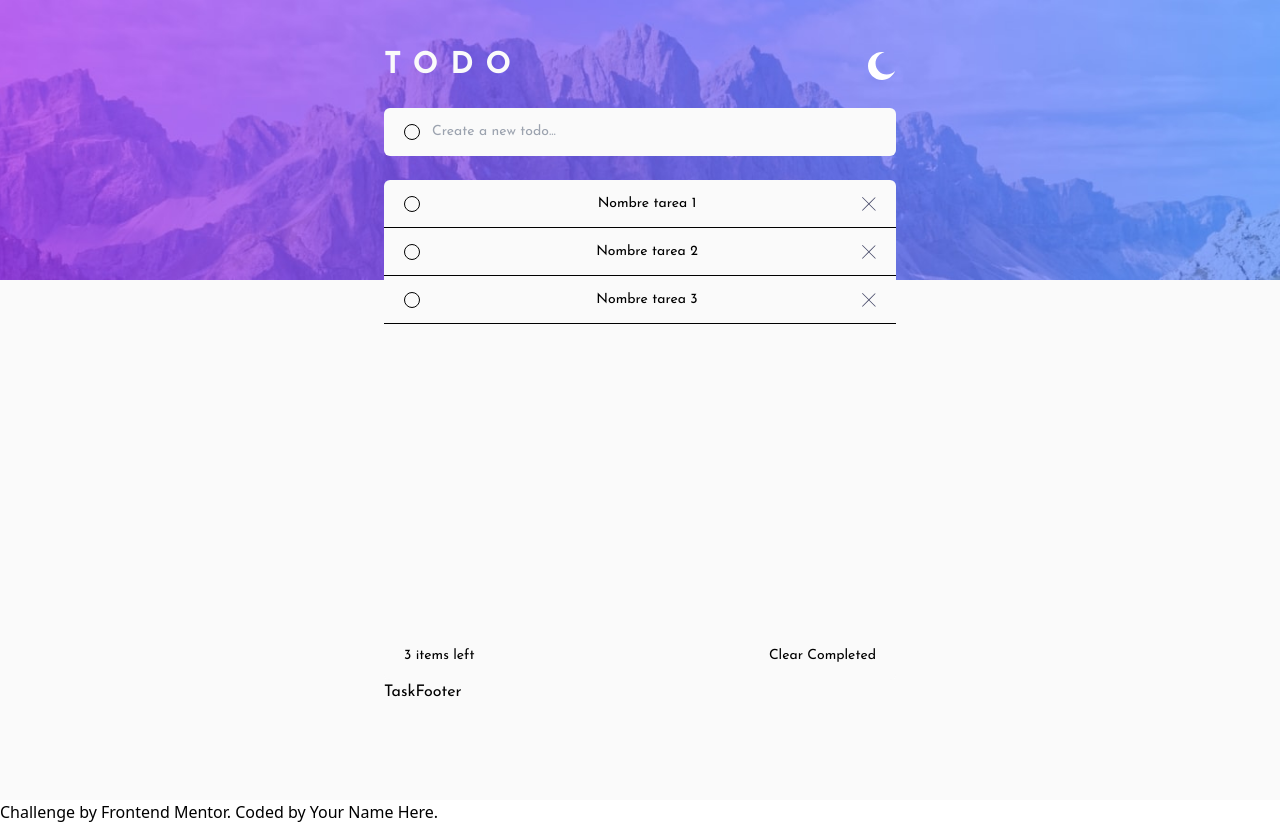
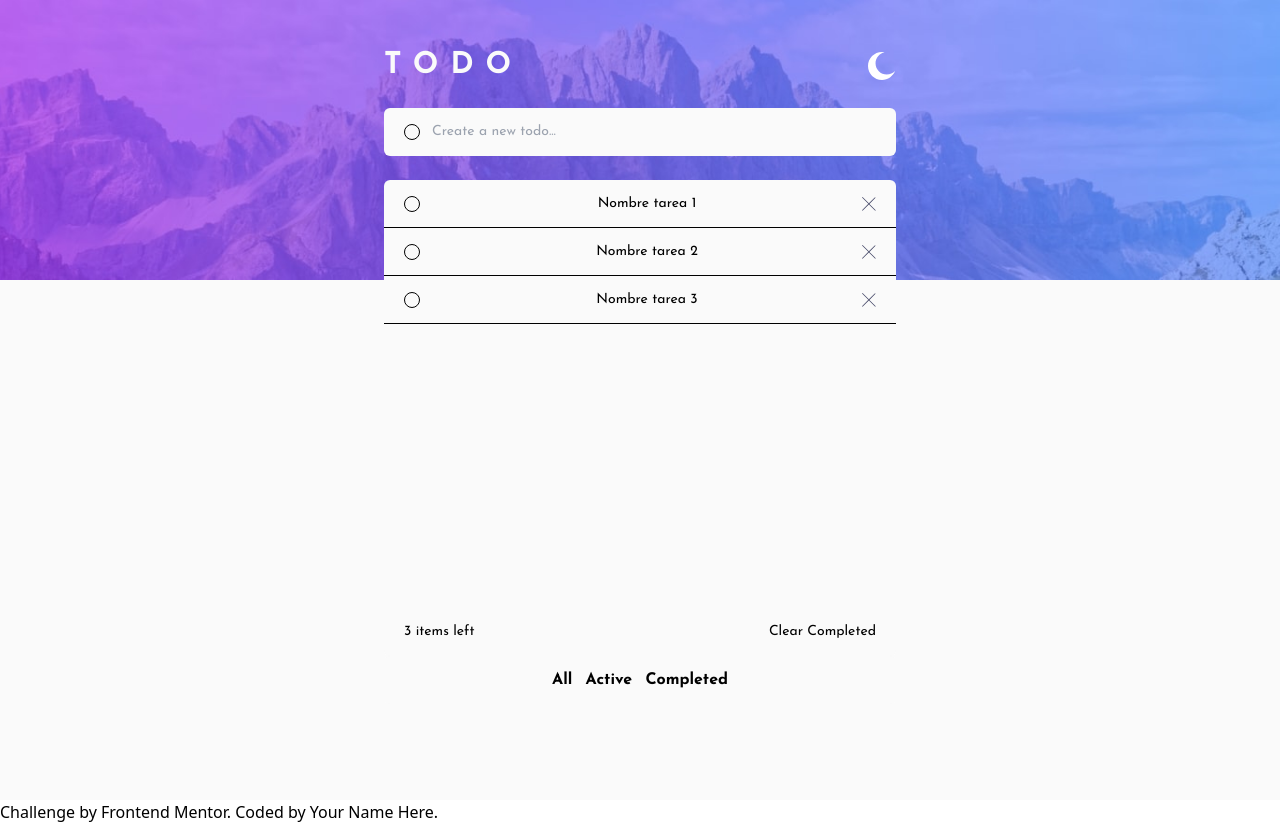
Before and after one commit to johnjanieltr/todo-app, a React (Vite) app: page / in a window 1280 px wide. Built offline with nearby package versions, Linux system fonts and the light colour scheme.

Commit message:
feat: add task footer component

```diff
--- a/src/components/TaskFooter.jsx
+++ b/src/components/TaskFooter.jsx
@@ -1,9 +1,13 @@
 const TaskFooter = () => {
   return (
-    <div className="mb-12">
-      TaskFooter
+    <div className=" flex justify-center mt-auto mb-12 py-3 px-5 rounded-md bg-lightWhite">
+      <div className="flex justify-between w-full max-w-44 text-base font-bold">
+        <button type="button">All</button>
+        <button type="button">Active</button>
+        <button type="button">Completed</button>
+      </div>
     </div>
-  )
+  );
 };
 
 export default TaskFooter;
```
